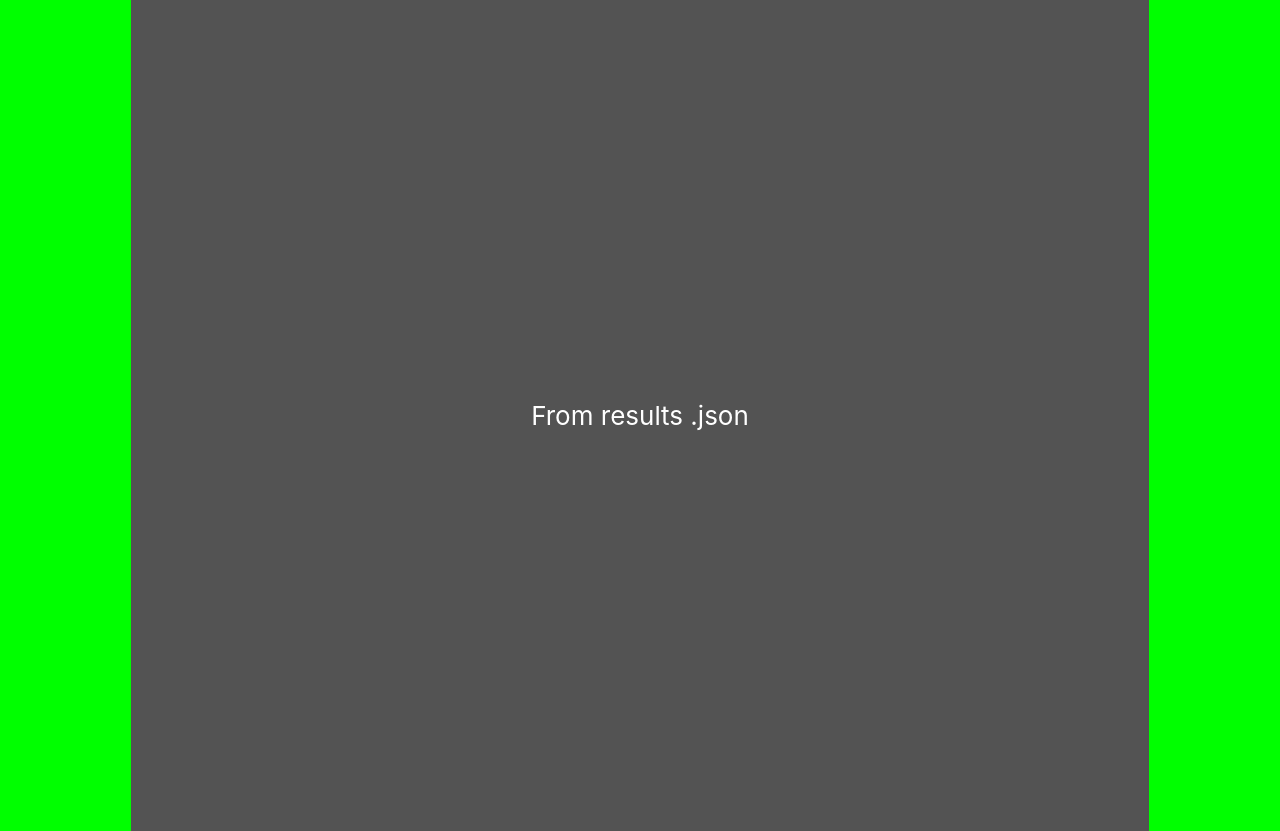
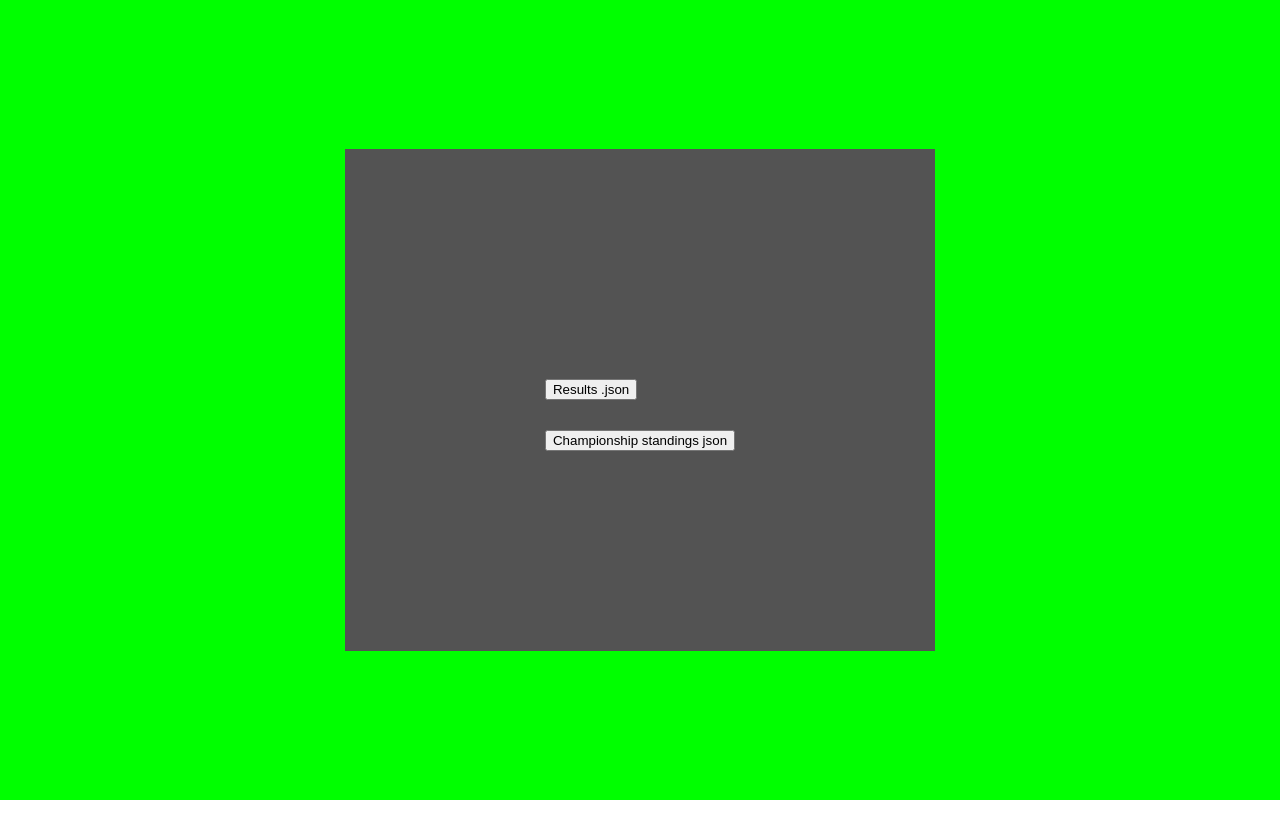
Before and after one commit to RCI-Motorsports/ResultsOverlay, a React (Create React App) app: page / in a window 1280 px wide. After the commit the page ends 800 px from the top, so only its background shows below. Built offline with nearby package versions, Linux system fonts and the light colour scheme.

Commit message:
Rework main menu page

```diff
--- a/package.json
+++ b/package.json
@@ -9,6 +9,7 @@
     "@testing-library/user-event": "^7.2.1",
     "google-spreadsheet": "^3.0.11",
     "react": "^16.13.1",
+    "react-bootstrap": "^1.3.0",
     "react-dom": "^16.13.1",
     "react-scripts": "3.4.1",
     "react-transition-group": "^4.4.1"
--- a/src/App.css
+++ b/src/App.css
@@ -14,6 +14,11 @@
   margin: auto;
   background: rgb(83, 83, 83);
   padding: 200px;
+}
+
+#MainMenu button {
+  display: block;
+  margin-top: 30px;
 }
 
 .Scoreboard {
--- a/src/OptionsList.js
+++ b/src/OptionsList.js
@@ -1,5 +1,6 @@
 import React, { Component } from 'react';
 import Leaderboard from './Leaderboard';
+import Button from 'react-bootstrap/Button';
 
 class OptionsList extends Component {
     allOptions = [/*"Leaderboard", */"From results .json"];
--- a/src/menu.js
+++ b/src/menu.js
@@ -1,31 +1,39 @@
 import React, { Component } from 'react';
+import { Button } from 'react-bootstrap';
 import Leaderboard from './Leaderboard';
 import OptionsList from './OptionsList';
 import ScoreboardMenu from './ScoreboardMenu';
 
+const OPTIONS = {
+    RESULT_JSON: 'result_json',
+    CHAMP_STANDINGS_JSON: 'champ_standings_json'
+};
+
 class Menu extends Component {
+
     constructor(props) {
         super(props);
         this.state = {activePage: ""}
     };
 
     onClickedOption = (clicked) => {
-        this.setState({activePage: clicked});
+        this.setState({activePage: clicked.target.id});
     }
 
     render() {
         let component = <OptionsList onClickedOption={this.onClickedOption}/>;
         if (this.state.activePage === "Leaderboard") {
             component = <Leaderboard />;
-        } else if (this.state.activePage === "From results .json") {
+        } else if (this.state.activePage === OPTIONS.RESULT_JSON) {
             component = <ScoreboardMenu />
+        } else {
+            component = <div className='MainMenu' id='MainMenu'>
+                            <Button type='button' id={OPTIONS.RESULT_JSON} onClick={this.onClickedOption}>Results .json</Button>
+                            <Button type='button' id={OPTIONS.CHAMP_STANDINGS_JSON} onClick={this.onClickedOption}>Championship standings json</Button>
+                        </div>;
         }
 
-        return (
-            <div className='MainMenu'>
-                {component}
-            </div>
-        );
+        return component;
     }
 }
 
```
Also changed, not shown: 1 other file (tests, documents, lock files or other folders).
